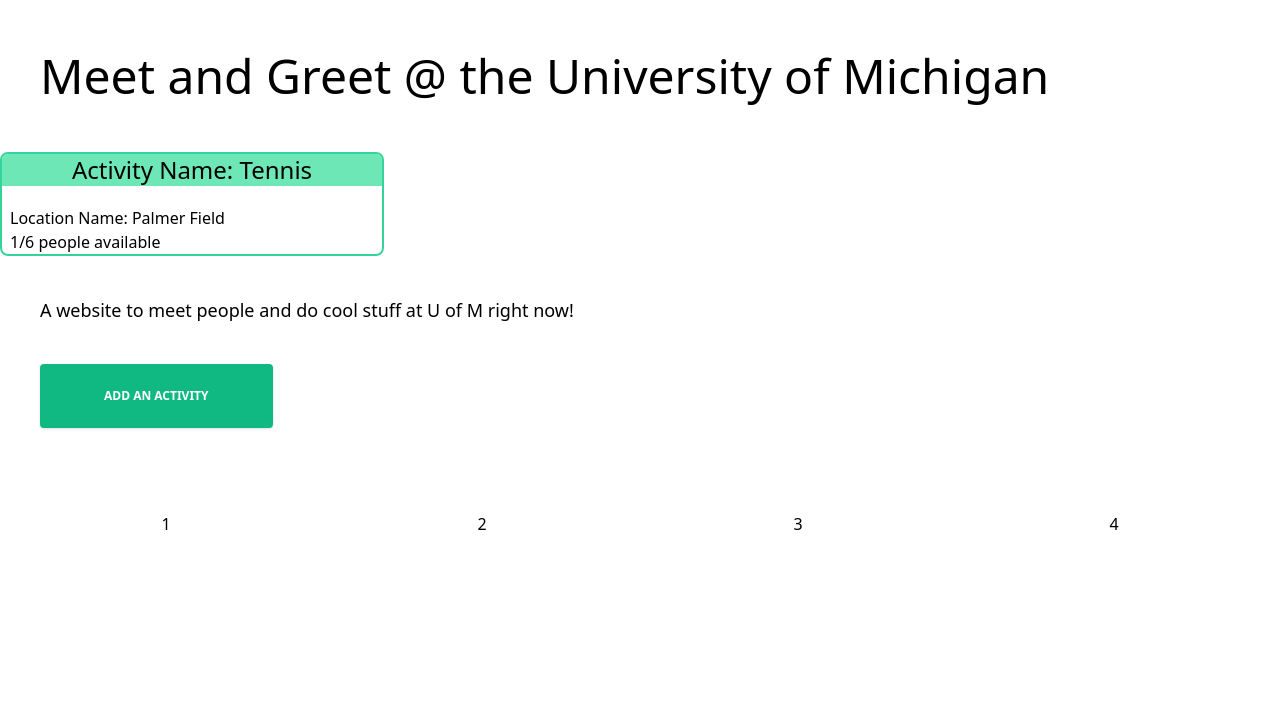
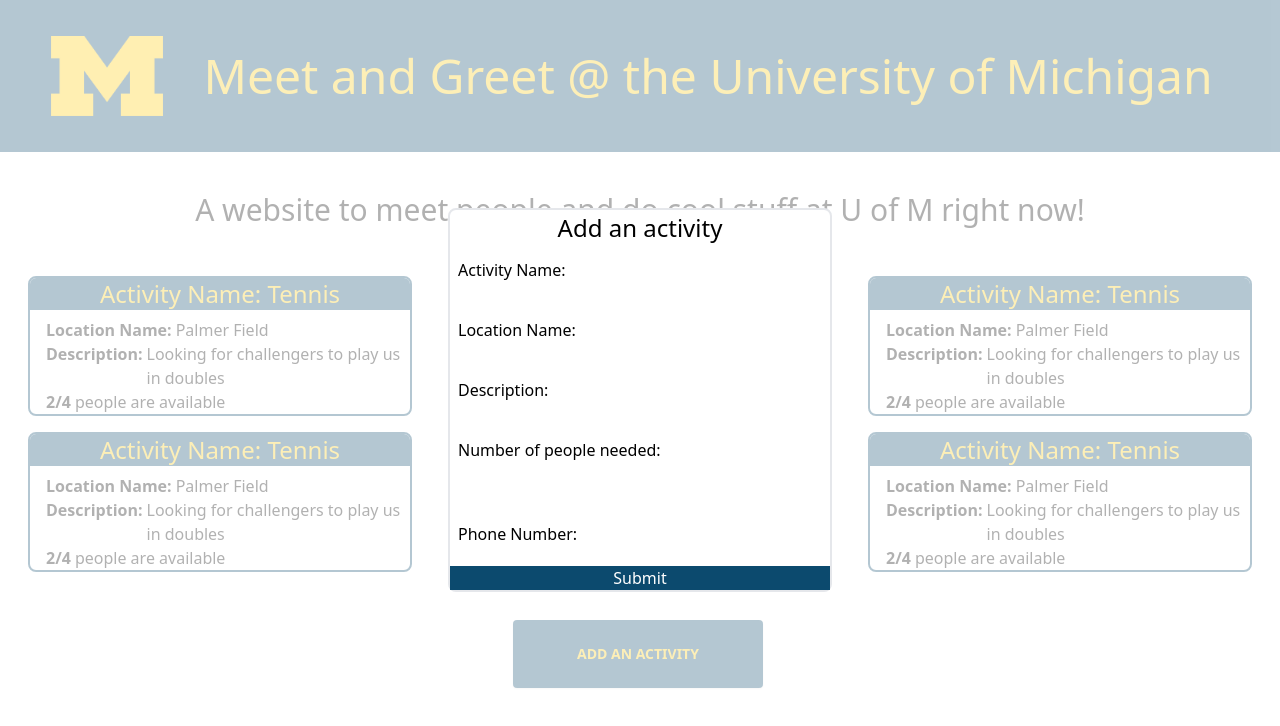
Before and after one commit to olili1999/eecs493-final, a React (Create React App) app: page / in a window 1280 px wide. Both pictures are taken after a click on the button "ADD AN ACTIVITY". Shown: the top 726 px of the page. Built offline with nearby package versions, Linux system fonts and the light colour scheme.

Commit message:
first commit

```diff
--- a/src/App.js
+++ b/src/App.js
@@ -1,33 +1,74 @@
 import logo from './logo.svg';
 import './App.css';
 
+import BlockMLogo from './blockm.png';
+
+
 import Activity from "./components/Activity.js"
+import Form from "./components/Form.js"
+
+import React, {useState} from 'react';
+
 
 
 function App() {
+
+  const [show, setShow] = useState(false);
+
+
+  const [opac, setOpacity] = useState(1);
+  const [opacPopup, setOpacPopup] = useState(1);
+
+
+  function handleOpacityChange(){
+    setOpacity(0.3);
+    setOpacPopup(1);
+  }
+
+
+  function handleClickChanges(){
+    setShow(!show);
+    handleOpacityChange();
+  }
+
+
+
+
   return (
     <div id = "app">
-      <h1 class="text-5xl font-normal leading-normal text-blueGray-800 m-10">
-        Meet and Greet @ the University of Michigan
-      </h1>
 
-      <Activity></Activity>
-
-      <p class = "text-lg m-10">
-        A website to meet people and do cool stuff at U of M right now!
-      </p>
-      <button className="ml-10 bg-emerald-500 text-white active:bg-emerald-600 font-bold uppercase text-xs px-16 py-6 rounded shadow hover:shadow-md outline-none focus:outline-none mr-1 mb-1 ease-linear transition-all duration-150" type="button">
-        Add an activity
-      </button>
-
-      <div class="ml-2 mr-2 mt-20 grid grid-cols-4 justify-items-center">
-        <div>1</div>
-        <div>2</div>
-        <div>3</div>
-        <div>4</div>
+      <div style = {{opacity: opac}}>
+        <div className = "bg-sky-900 flex justify-center space">
+          <div class = "ml-6 w-28 flex items-center">
+            <img class = "object-cover" src = {BlockMLogo}/>
+          </div>
+          <h1 className="text-5xl font-normal leading-normal text-blueGray-800 m-10 text-yellow-400 text-center">
+            Meet and Greet @ the University of Michigan
+          </h1>
+        </div>
+        <h2 className = "text-3xl m-10 text-center">
+          A website to meet people and do cool stuff at U of M right now!
+        </h2>
 
 
+        <div className = "mt-5 ml-5 mr-5 flex justify-between flex-wrap">
+          <Activity></Activity>
+          <Activity></Activity>
+          <Activity></Activity>
+          <Activity></Activity>
+          <Activity></Activity>
+          <Activity></Activity>
+        </div>
+
+        <div className = "flex justify-center mt-10">
+          <button onClick = {handleClickChanges} className="bg-sky-900 text-white active:bg-sky-700 font-bold uppercase text-sm px-16 py-6 rounded shadow hover:shadow-md outline-none focus:outline-none mr-1 mb-1 ease-linear transition-all duration-150 text-yellow-400" type="button">
+            Add an activity
+          </button>
+        </div>
+
       </div>
+      {show ? <Form style = {{opacity: opacPopup}}> </Form> : null}
+
     </div>
   );
 }
--- a/src/components/Activity.js
+++ b/src/components/Activity.js
@@ -1,12 +1,24 @@
 export default function Activity(){
     return (
-        <div class = "w-96 border-solid border-2 border-emerald-400 rounded-lg">
-            <div class = "w-full rounded-tl-md rounded-tr-md bg-emerald-300">
-                <h4 class = "text-center text-2xl mb-5">Activity Name: Tennis </h4>
+        <div className = "w-96 m-2 border-solid border-2 border-sky-900 rounded-lg">
+            <div className = "w-full rounded-tl-md rounded-tr-md bg-sky-900 text-yellow-400">
+                <h4 className = "text-center text-2xl mb-2">Activity Name: Tennis </h4>
             </div>
-            <p class = "ml-2 text-md">Location Name: Palmer Field </p>
-            <p class = "ml-2 text-md">1/6 people available </p>
+            <div className = "ml-2 flex justify-items">
+                <p className = "ml-2 mt-0 text-md font-semibold"> Location Name: </p>
+                <p className = "ml-1 mt-0 text-md"> Palmer Field </p>
+            </div>
 
+
+            <div className = "ml-2 flex justify-items">
+                <p className = "ml-2 mt-0 text-md font-semibold">Description: </p>
+                <p className = "ml-1 mt-0 text-md"> Looking for challengers to play us in doubles</p>
+            </div>
+
+            <div className = "ml-2 flex justify-items">
+                <p className = "ml-2 mt-0 text-md font-semibold">2/4</p>
+                <p className = "ml-1 mt-0 text-md">  people are available</p>
+            </div>
         </div>
 
     )
--- /dev/null
+++ b/src/components/Form.js
@@ -0,0 +1,34 @@
+export default function Activity(){
+    return (
+    <form className = "w-96 h-96 fixed z-1 top-1/2 -translate-y-1/2 -translate-x-1/2 left-1/2 border-solid border-2 `border-sky-900 rounded-lg bg-white">
+        <h1 className = "text-center text-2xl font-normal leading-normal text-blueGray-800">
+        Add an activity
+        </h1>
+        <div className ="flex ml-2 mt-3 space-y-9 justify-center flex-col">
+            <label>
+                Activity Name:
+                <input type="text" name="name" />
+            </label>
+            <label>
+                Location Name:
+                <input type="text" name="name" />
+            </label>
+            <label>
+                Description:
+                <input type="text" name="name" />
+            </label>
+            <label>
+                Number of people needed:
+                <input type="text" name="name" />
+            </label>
+            <label>
+                Phone Number:
+                <input type="text" name="name" />
+            </label>
+        </div>
+        <input className = "bg-sky-900 absolute bottom-0 w-full text-white " type="submit" value="Submit" />
+    </form>
+
+    )
+
+}
```
Also changed, not shown: src/UmichLogo.png (added), src/blockm.png (added).
